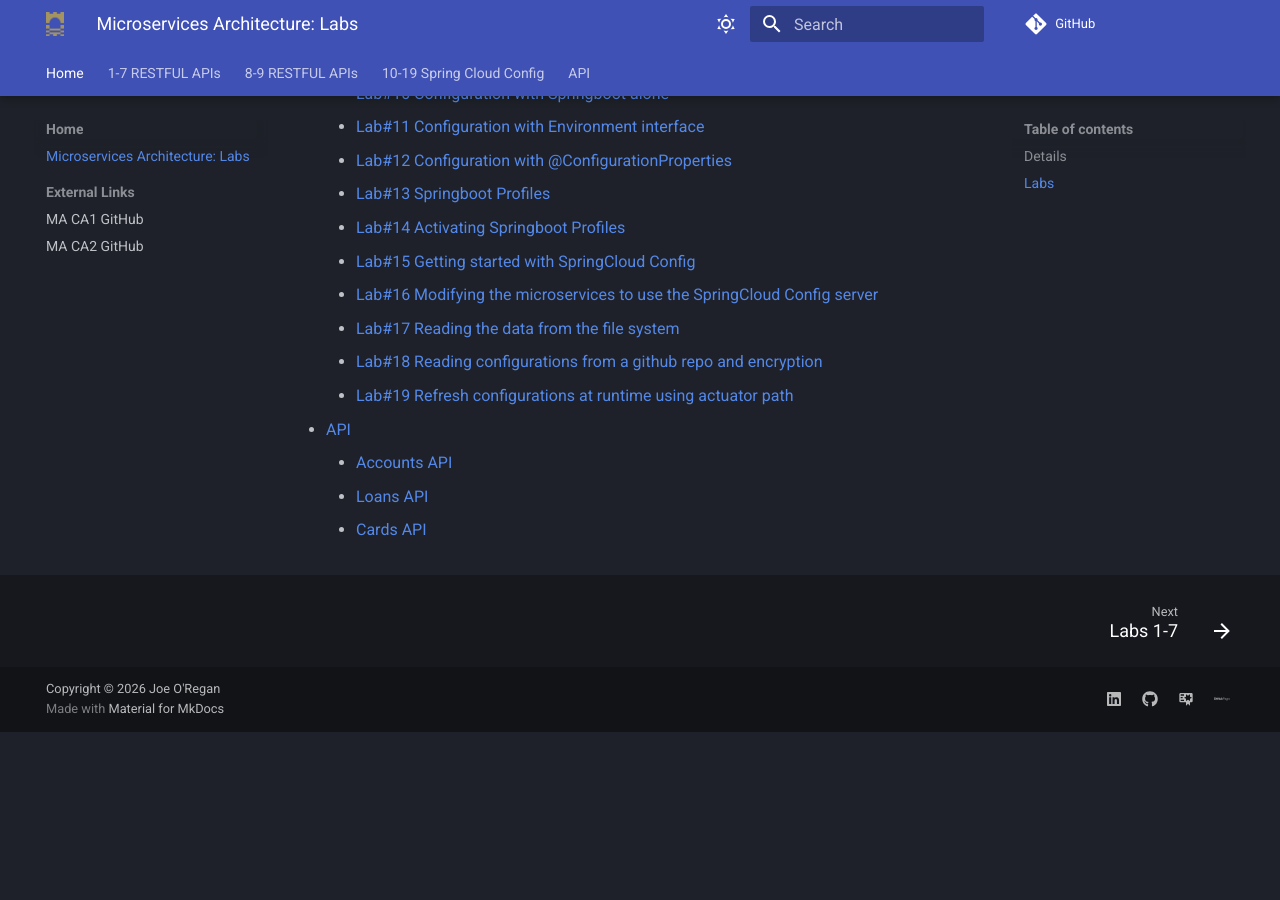
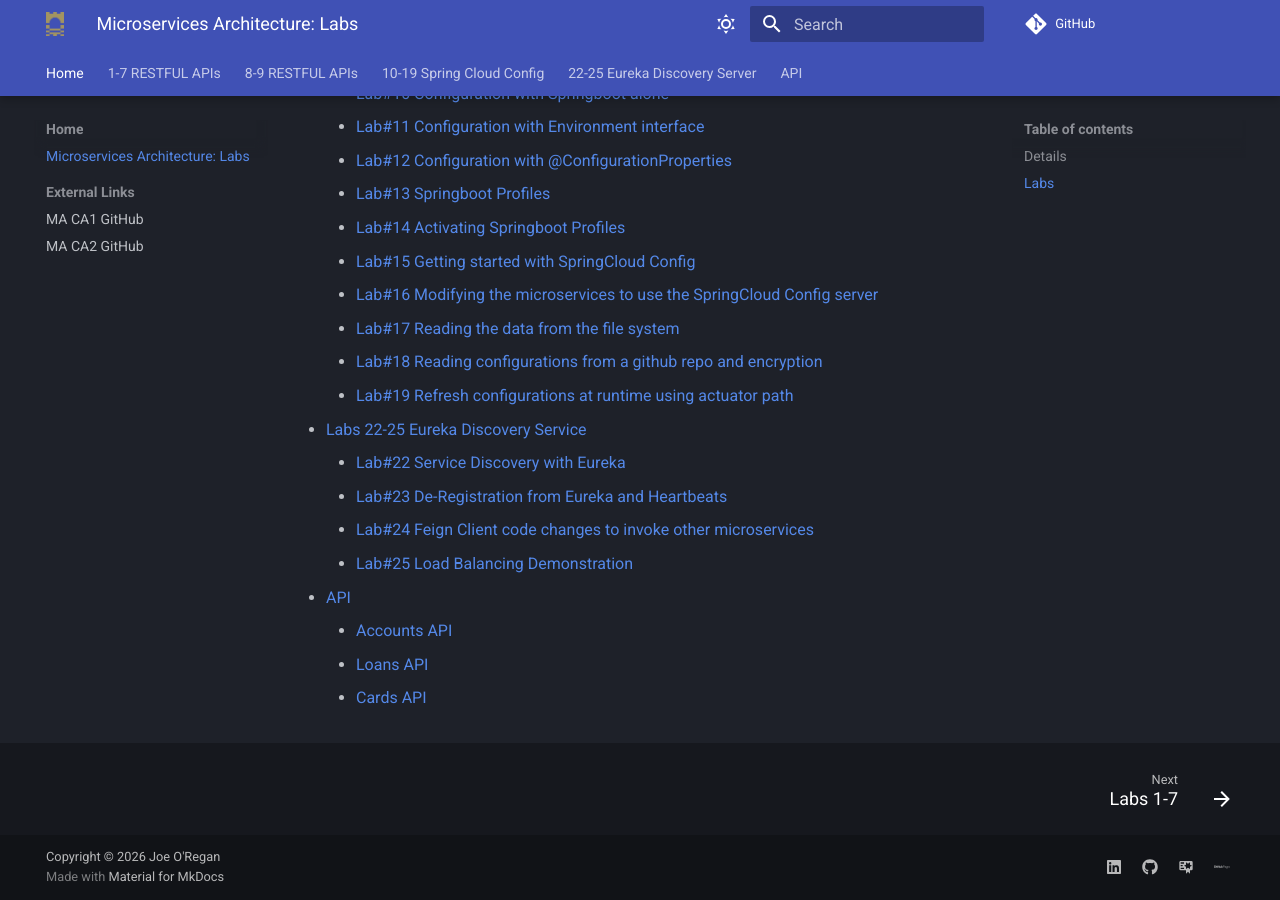
Before and after one commit to joeaoregan/TUS-26-MA-Labs, an MkDocs documentation site: the page built from docs/index.md, in a window 1280 px wide and 900 px high, scrolled down 836 px. Built offline with MkDocs 1.6.1 and Material for MkDocs 9.7.7, drawn with Linux system fonts in a browser that asks for light colours; comment, search, counter and statistics services are not loaded; before the commit the page ends 1568 px from its top, so only the background shows below that.

Commit message:
labs22-25: docs and nav

```diff
--- a/docs/index.md
+++ b/docs/index.md
@@ -32,6 +32,11 @@ Technological University of the Shannon, 2026.
     - [Lab#17 Reading the data from the file system](labs10-19/lab17/index.md)
     - [Lab#18 Reading configurations from a github repo and encryption](labs10-19/lab18/index.md)
     - [Lab#19 Refresh configurations at runtime using actuator path](labs10-19/lab19/index.md)
+- [Labs 22-25 Eureka Discovery Service](labs22-25/index.md)
+    - [Lab#22 Service Discovery with Eureka](labs22-25/lab22/index.md)
+    - [Lab#23 De-Registration from Eureka and Heartbeats](labs22-25/lab23/index.md)
+    - [Lab#24 Feign Client code changes to invoke other microservices](labs22-25/lab24/index.md)
+    - [Lab#25 Load Balancing Demonstration](labs22-25/lab25/index.md)
 - [API](api/index.md)
     - [Accounts API](api/accounts.md)
     - [Loans API](api/loans.md)
--- a/mkdocs.yml
+++ b/mkdocs.yml
@@ -81,6 +81,12 @@ nav:
     - 17. Reading the data from the file system: labs10-19/lab17/index.md
     - 18. Reading configurations from a github repo and encryption: labs10-19/lab18/index.md
     - 19. Refresh configurations at runtime using actuator path: labs10-19/lab19/index.md
+  - 22-25 Eureka Discovery Server:
+    - Labs 22-25: labs22-25/index.md
+    - 22. Service discovery with Eureka: labs22-25/lab22/index.md
+    - 23. De-registration from Eureka and heartbeats: labs22-25/lab23/index.md
+    - 24. Feign Client code changes to invoke other microservices: labs22-25/lab24/index.md
+    - 25. Load Balancing Demonstration: labs22-25/lab25/index.md
   - API:
     - API Endpoints: api/index.md
     - Accounts API: api/accounts.md
```
Also changed, not shown: README.md (+7 -0 lines), docs/labs22-25/index.md (added, +8 -0 lines), docs/labs22-25/lab22/index.md (added, +3 -0 lines), docs/labs22-25/lab23/index.md (added, +3 -0 lines), docs/labs22-25/lab24/index.md (added, +3 -0 lines), docs/labs22-25/lab25/index.md (added, +3 -0 lines).
